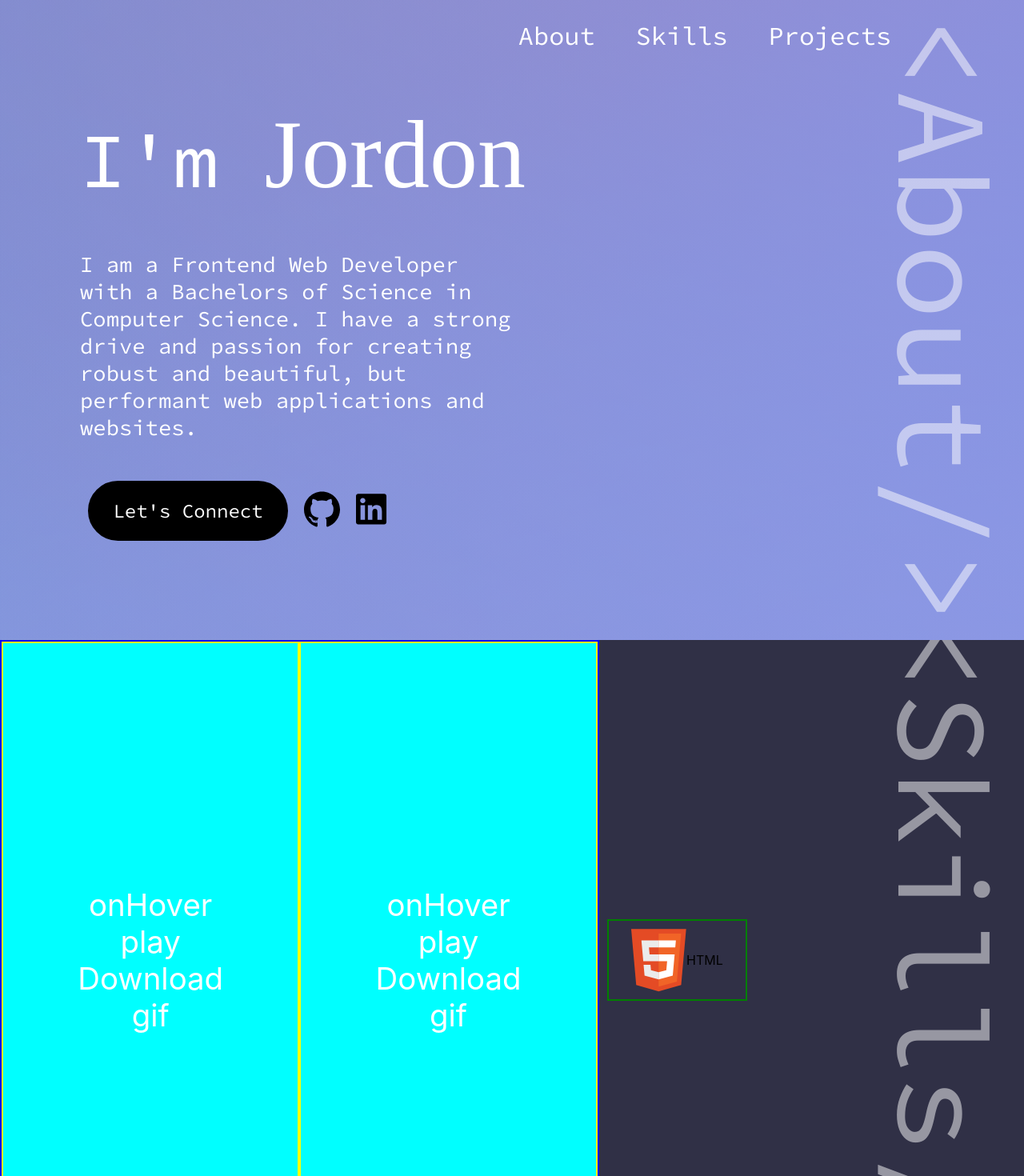
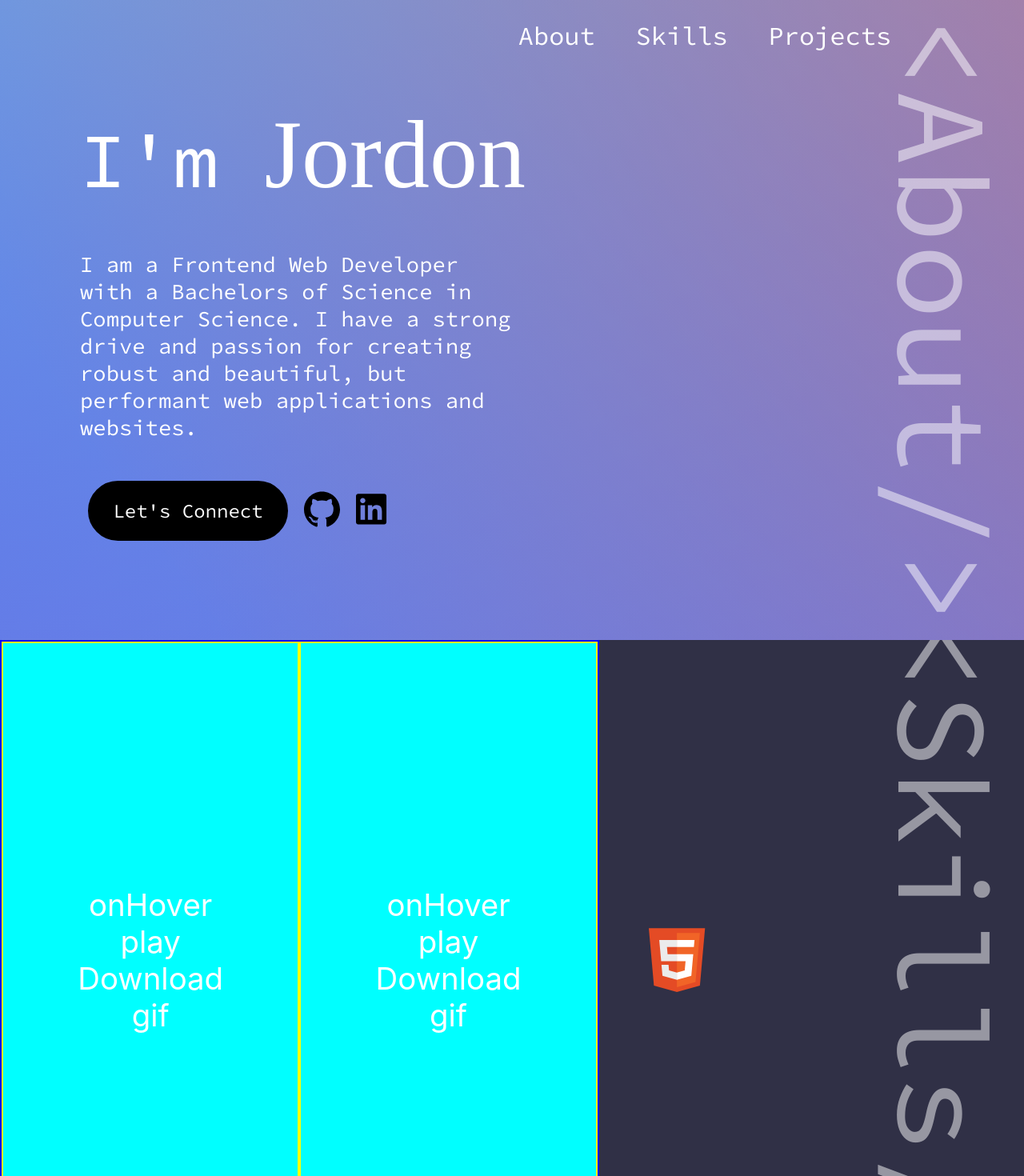
Before and after one commit to JordBant/PortfolioWebsite, a React (Create React App) app: page / in a window 1280 px wide. Shown: the top 1470 px of the page at 80% size. Built offline with nearby package versions, Linux system fonts and the light colour scheme; a web font is replaced by a local one.

Commit message:
Adding hr line animation

```diff
--- a/src/components/loader/loader.scss
+++ b/src/components/loader/loader.scss
@@ -4,7 +4,7 @@
     @include util.flex(center, center, column, NULL, NULL);
     @include util.size(100vw, 100vh, 0, 0);
     background: util.$BKGR-PRIM;
-    background-size: 400% 400%;
+    background-size: 750% 750%;
     background-position: 0%;
 
     .loader-icon{
--- a/src/components/routes/About/about-page.scss
+++ b/src/components/routes/About/about-page.scss
@@ -3,7 +3,7 @@
 .about-body-container{
     @include util.size(100vw, 100vh, 0, 0);
     background: util.$BKGR-PRIM;
-    background-size: 400% 400%;
+    background-size: 750% 750%;
 
     .about-body{
         @include util.size(auto, 100%, 0, 100px);
@@ -34,7 +34,7 @@
 }
 
 .background-active{
-	animation: BackgroundAnime 15s ease infinite;
+	animation: BackgroundAnime 30s ease infinite;
 }
 
 @keyframes BackgroundAnime {
--- a/src/components/skill-icons/skill-card.scss
+++ b/src/components/skill-icons/skill-card.scss
@@ -3,26 +3,47 @@
 .icon-container{
     @include util.size(100%, clamp(70px, 8vw, 110px), 0, 0);
     @include util.flex(center, center, NULL, NULL, NULL);
-    border: 2px solid green;
 
     .front-face{
         @include util.size(40%, 100%, 0, 0);
+        // border: 2px solid green;
         transition: 0.5s all cubic-bezier(.23,.75,.28,.9);
     }
 
-    // .side-text{
-    //     @include util.size(100%, auto, 0, 0);
-    //     transition: 0.7s all cubic-bezier(.23,.75,.28,.9);
-    //     color: white;
-    //     border-bottom: 0;
-    //     font-size: 40px;
-    //     border: 2px solid green;
-    //     overflow: hidden;
-    // }
+    .text-container{
+        @include util.size(0, 70%, 0, 0);
+        @include util.flex(center, center, NULL, NULL, NULL);
+        // border: 2px solid red;
+        transition: 0.5s all cubic-bezier(.23,.75,.28,.9);
+        overflow: hidden;
+
+        .y-line{
+            @include util.size(0, 0, 4px, 0);
+            transition: 0.3s all cubic-bezier(.23,.75,.28,.9);
+            transition-delay: 0.3s;
+            border: none;
+            border-radius: 20px;
+            background-color: rgb(255, 123, 0);
+        }
+        .side-text{
+            transition: 0.7s all cubic-bezier(.23,.75,.28,.9);
+            color: white;
+            position: relative;
+            font-size: 40px;
+            // border: 2px solid green;
+        }
+    }
+
 
     &:hover{
+        .y-line{
+            @include util.size(3px, 100%, NULL, 0);
+        }
         .front-face{
             width: 30%;
         }
+        .text-container{
+            width: 60%;
+        }
     }
 }
--- a/src/components/skill-icons/skillCard-component.jsx
+++ b/src/components/skill-icons/skillCard-component.jsx
@@ -58,6 +58,7 @@ const SkillCard = ({skillName}) => {
     <div className="icon-container">
         { renderIcon() }
         <div className="text-container">
+            <hr className="y-line" />
             <p className = 'side-text'> {skillName} </p>
         </div>
         {/* className = 'card-face back-face' */}
--- a/src/util-styles/_variables.scss
+++ b/src/util-styles/_variables.scss
@@ -1,18 +1,18 @@
 $BKGR-INIT: white;
 
 $BKGR-PRIM:
-radial-gradient(at 94% 45%, hsla(229,72%,71%,1) 0px, transparent 50%),
-radial-gradient(at 97% 91%, hsla(220,65%,72%,1) 0px, transparent 50%),
-radial-gradient(at 80% 0%, hsla(216,83%,69%,1) 0px, transparent 50%),
-radial-gradient(at 30% 98%, hsla(247,58%,69%,1) 0px, transparent 50%),
-radial-gradient(at 1% 0%, hsla(220,86%,70%,1) 0px, transparent 50%),
-radial-gradient(at 91% 81%, hsla(262,64%,68%,1) 0px, transparent 50%),
-radial-gradient(at 66% 100%, hsla(208,58%,50%,1) 0px, transparent 50%),
-radial-gradient(at 92% 33%, hsla(344,77%,56%,1) 0px, transparent 50%),
-radial-gradient(at 3% 90%, hsla(210,70%,61%,1) 0px, transparent 50%),
-radial-gradient(at 0% 32%, hsla(233,99%,75%,1) 0px, transparent 50%),
-radial-gradient(at 32% 26%, hsla(189,47%,34%,1) 0px, transparent 50%),
-radial-gradient(at 0% 59%, hsla(180,63%,70%,1) 0px, transparent 50%);
+radial-gradient(at 56% 32%, hsla(359,93%,65%,1) 0px, transparent 50%),
+radial-gradient(at 12% 2%, hsla(192,71%,66%,1) 0px, transparent 50%),
+radial-gradient(at 53% 82%, hsla(230,70%,62%,1) 0px, transparent 50%),
+radial-gradient(at 7% 53%, hsla(239,81%,63%,1) 0px, transparent 50%),
+radial-gradient(at 85% 63%, hsla(207,88%,51%,1) 0px, transparent 50%),
+radial-gradient(at 60% 8%, hsla(24,68%,66%,1) 0px, transparent 50%),
+radial-gradient(at 75% 96%, hsla(216,90%,75%,1) 0px, transparent 50%),
+radial-gradient(at 30% 76%, hsla(259,78%,73%,1) 0px, transparent 50%),
+radial-gradient(at 33% 54%, hsla(131,83%,71%,1) 0px, transparent 50%),
+radial-gradient(at 58% 69%, hsla(360,66%,63%,1) 0px, transparent 50%),
+radial-gradient(at 8% 79%, hsla(227,89%,61%,1) 0px, transparent 50%),
+radial-gradient(at 93% 20%, hsla(261,100%,41%,1) 0px, transparent 50%);
 
 $BKGR-SEC: hsl(240, 19%, 23%);
 $TEXT-PRIM: hsl(0, 0%, 100%);
```
